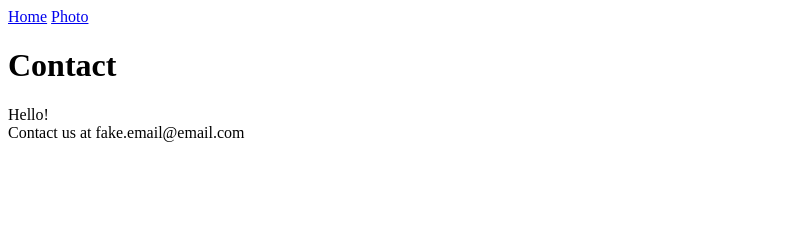
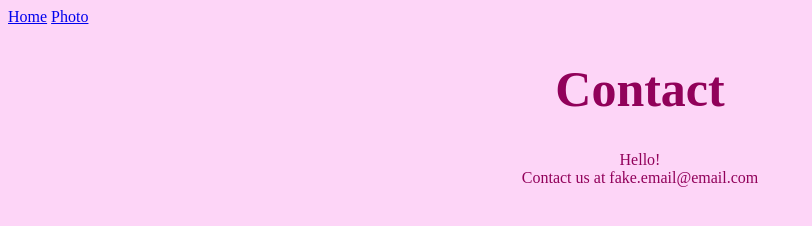
Before and after one commit to JulietBangay/croissant, a plain HTML site: page contact.html in a window 1280 px wide. Shown: the whole page, without its empty margins (0-812 px from the left). Drawn offline with Linux system fonts and the light colour scheme.

Commit message:
Added css

```diff
--- a/contact.html
+++ b/contact.html
@@ -4,6 +4,7 @@
     <meta charset="UTF-8" />
     <meta http-equiv="X-UA-Compatible" content="IE=edge" />
     <meta name="viewport" content="width=device-width, initial-scale=1.0" />
+    <link rel="stylesheet" href="./src/contact.css" />
     <title>Contact</title>
   </head>
   <body>
--- /dev/null
+++ b/src/contact.css
@@ -0,0 +1,13 @@
+h1 {
+  text-align: center;
+  font-size: 50px;
+  color: #91015a;
+}
+body {
+  background-color: #fdd5f7;
+}
+
+p {
+  text-align: center;
+  color: #91015a;
+}
--- /dev/null
+++ b/src/index.css
@@ -0,0 +1,13 @@
+h1 {
+  text-align: center;
+  font-size: 50px;
+  color: #91015a;
+}
+body {
+  background-color: #fdd5f7;
+}
+
+p {
+  text-align: center;
+  color: #91015a;
+}
--- /dev/null
+++ b/src/photo.css
@@ -0,0 +1,8 @@
+h1 {
+  text-align: center;
+  font-size: 50px;
+  color: #91015a;
+}
+body {
+  background-color: #fdd5f7;
+}
```
Also changed, not shown: index.html (+1 -0 lines), photo.html (+1 -0 lines).
